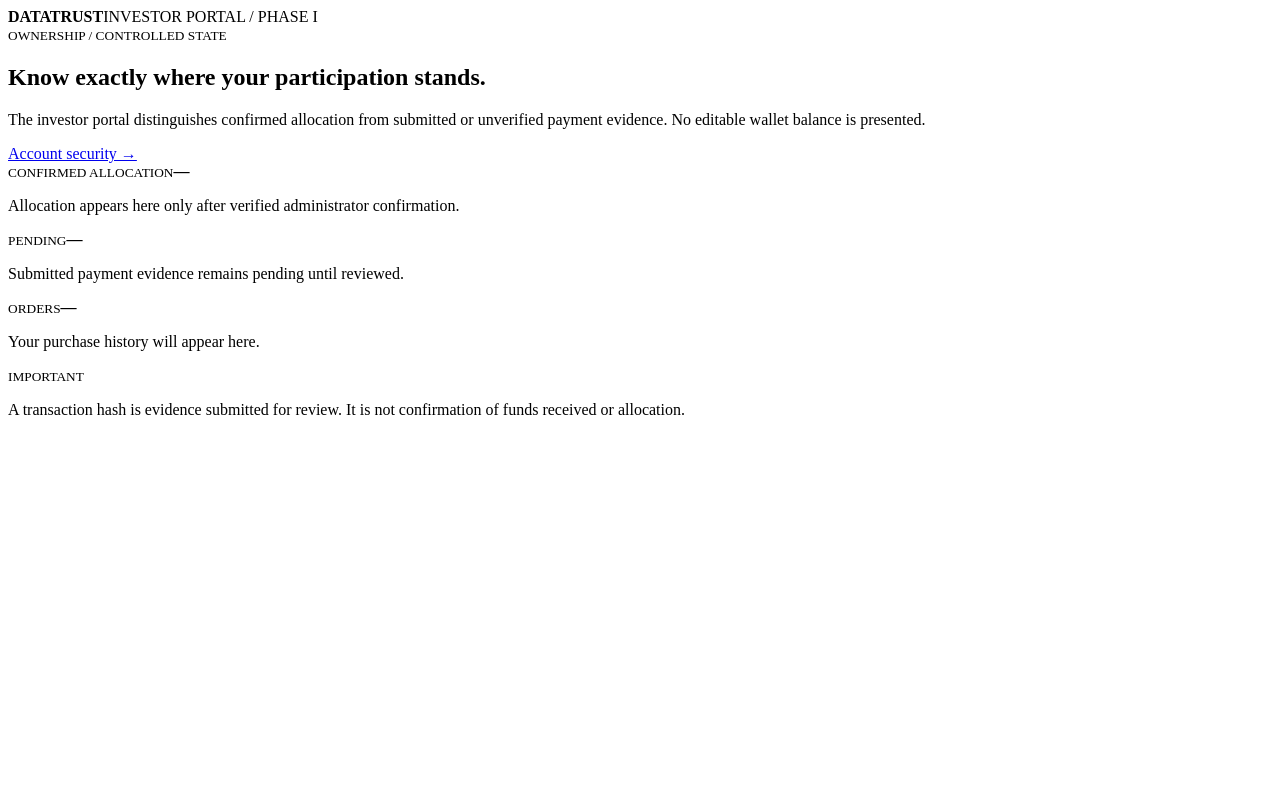
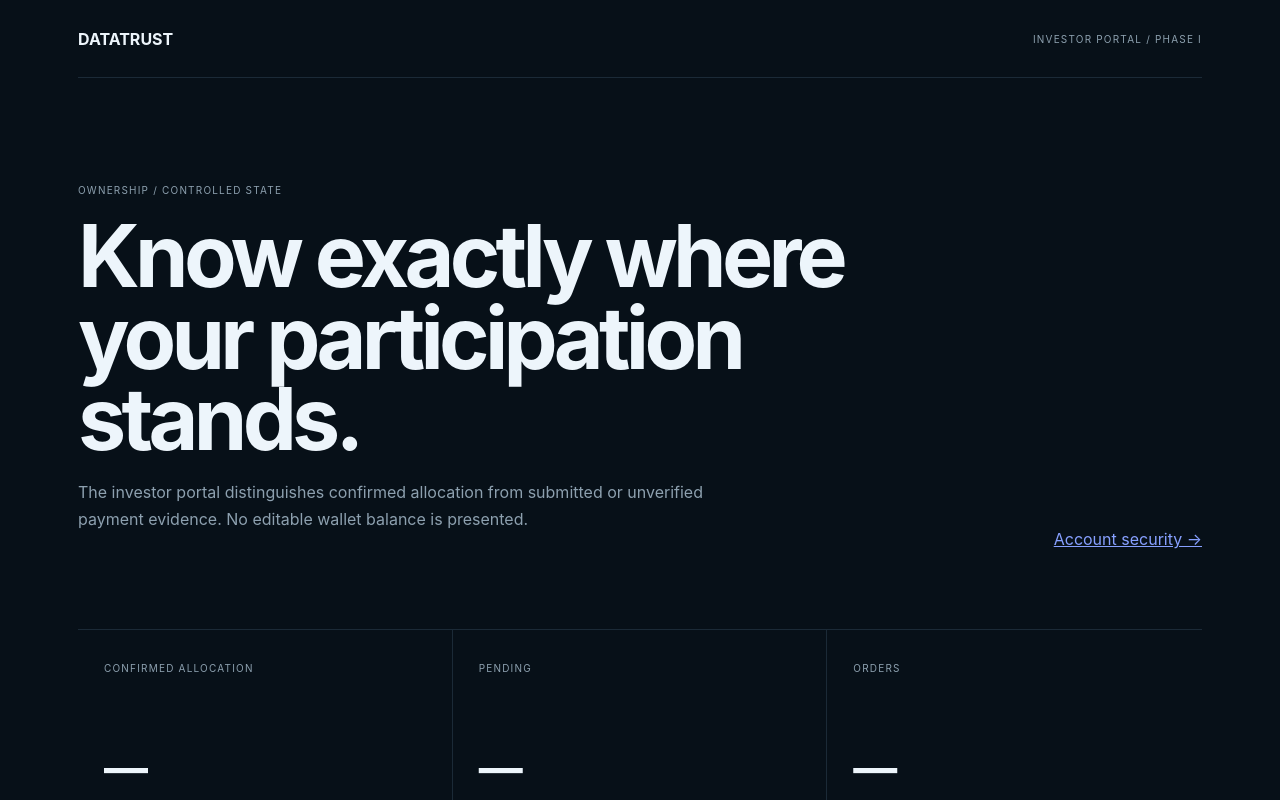
Before and after one commit to DATA-TRUST-G/DATA-TRUST-G, a Next.js app in the folder apps/app/: page / in a window 1280 px wide. Shown: the top 800 px of the page. Built offline with nearby package versions, Linux system fonts and the light colour scheme.

Commit message:
feat: add investor portal application layout

```diff
--- /dev/null
+++ b/apps/app/src/app/layout.tsx
@@ -0,0 +1,11 @@
+import type { Metadata } from 'next';
+import './globals.css';
+
+export const metadata: Metadata = {
+  title: 'DataTrust Investor Portal',
+  description: 'Controlled investor participation and allocation records for DataTrust.',
+};
+
+export default function Layout({ children }: Readonly<{ children: React.ReactNode }>) {
+  return <html lang="en"><body>{children}</body></html>;
+}
```
